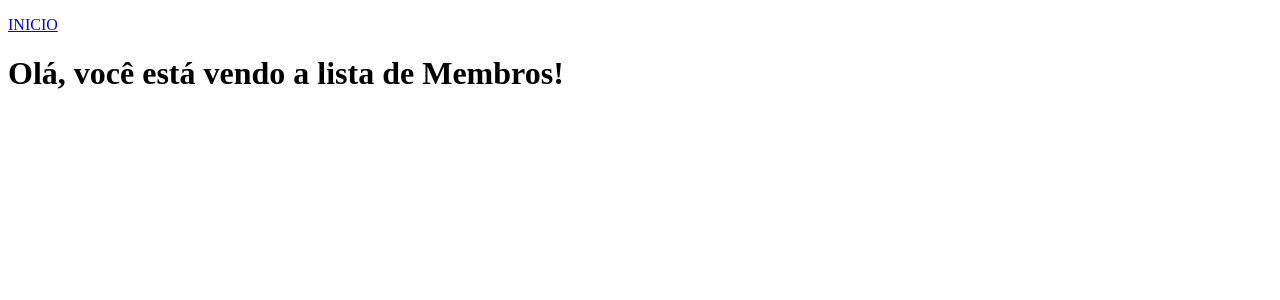
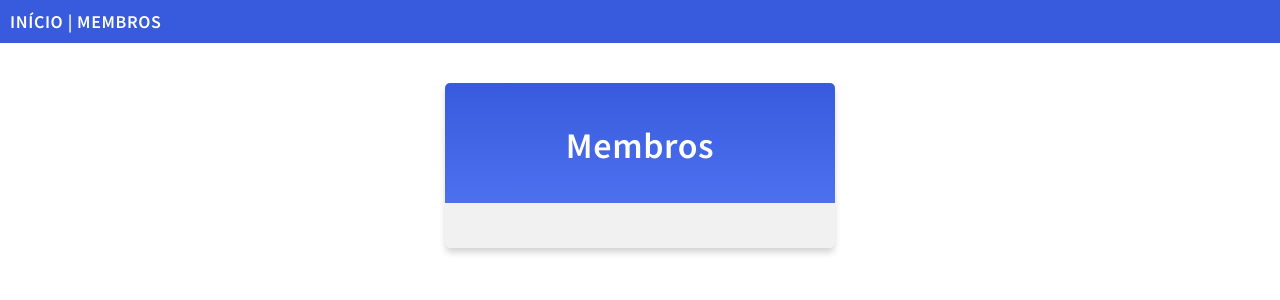
Before and after one commit to GuilhermeAlmeidaDev/w3schools-django-documentation, a Django app: page /membros/ in a window 1280 px wide. Shown: the top 300 px of the page. Run offline with Django 5.2, Linux system fonts and the light colour scheme; data that the repository does not hold is empty.

Commit message:
Adding CSS styling from the w3schools site

```diff
--- a/meu_clube_de_tenis/membros/templates/master.html
+++ b/meu_clube_de_tenis/membros/templates/master.html
@@ -1,9 +1,16 @@
+{% load static %}
 <!DOCTYPE html>
 <html>
 <head>
   <title>{% block title %}{% endblock %}</title>
+  <link rel="stylesheet" href="{% static 'meus_estilos.css' %}">
 </head>
 <body>
+
+  <div class="topnav">
+    <a href="/">INÍCIO</a> |
+    <a href="/membros">MEMBROS</a>
+  </div>
 
 {% block content %}
 {% endblock %}
--- a/meu_clube_de_tenis/membros/templates/template.html
+++ b/meu_clube_de_tenis/membros/templates/template.html
@@ -1,7 +1,7 @@
 {% load static %}
 <!DOCTYPE html>
 <html>
-  <link rel="stylesheet" href="{% static 'meu_primeiro.css' %}">
+  <link rel="stylesheet" href="{% static 'meu_global.css' %}">
 <body>
 
 {% with primeiro_nome="Tobias" %}
--- a/meu_clube_de_tenis/membros/templates/todos_membros.html
+++ b/meu_clube_de_tenis/membros/templates/todos_membros.html
@@ -1,14 +1,15 @@
 {% extends "master.html" %}
 
-{% block title %}Todos os Membros{% endblock %}
+{% block title %}
+    Todos os Membros
+{% endblock %}
 
 {% block content %}
-    <p><a href="/">INICIO</a></p>
-
-    <h1>Olá, você está vendo a lista de Membros!</h1>
-
-    <ul>
-        {% for membro in meus_membros %}
-            <li><a href="detalhes/{{ membro.id }}">{{ membro.primeiro_nome }} {{ membro.ultimo_nome }}</a></li>
-        {% endfor %}
+    <div class="mycard">
+        <h1>Membros</h1>
+        <ul>
+            {% for membro in meus_membros %}
+                <li onclick="window.location = 'detalhes/{{ membro.id }}'">{{ membro.primeiro_nome }} {{ membro.ultimo_nome }}</li>
+            {% endfor %}
+    </div>
 {% endblock %}
--- a/meu_clube_de_tenis/meu_clube_de_tenis/settings.py
+++ b/meu_clube_de_tenis/meu_clube_de_tenis/settings.py
@@ -120,6 +120,10 @@ STATIC_ROOT = BASE_DIR / "staticfiles"
 # https://docs.djangoproject.com/en/5.0/howto/static-files/
 STATIC_URL = 'static/'
 
+STATICFILES_DIRS = [
+    BASE_DIR / 'meusarquivosestaticos'
+]
+
 # Default primary key field type
 # https://docs.djangoproject.com/en/5.0/ref/settings/#default-auto-field
 
--- /dev/null
+++ b/meu_clube_de_tenis/meusarquivosestaticos/meus_estilos.css
@@ -0,0 +1,63 @@
+@import url('https://fonts.googleapis.com/css2?family=Source+Sans+Pro:wght@400;600&display=swap');
+body {
+  margin:0;
+  font: 600 18px 'Source Sans Pro', sans-serif;
+  letter-spacing: 0.64px;
+  color: #585d74;
+}
+.topnav {
+  background-color:#375BDC;
+  color:#ffffff;
+  padding:10px;
+}
+.topnav a:link, .topnav a:visited {
+  text-decoration: none;
+  color: #ffffff;
+}
+.topnav a:hover, .topnav a:active {
+  text-decoration: underline;
+}
+.mycard {
+  background-color: #f1f1f1;
+  background-image: linear-gradient(to bottom, #375BDC, #4D70EF);
+  background-size: 100% 120px;
+  background-repeat: no-repeat;
+  margin: 40px auto;
+  width: 350px;
+  border-radius: 5px;
+  box-shadow: 0 5px 7px -1px rgba(51, 51, 51, 0.23);
+  padding: 20px;
+}
+.mycard h1 {
+  text-align: center;
+  color:#ffffff;
+  margin:20px 0 60px 0;
+}
+ul {
+  list-style-type: none;
+  padding: 0;
+  margin: 0;
+}
+li {
+  background-color: #ffffff;
+  background-image: linear-gradient(to right, #375BDC, #4D70EF);
+  background-size: 50px 60px;
+  background-repeat: no-repeat;
+  cursor: pointer;
+  transition: transform .25s;
+  border-radius: 5px;
+  box-shadow: 0 5px 7px -1px rgba(51, 51, 51, 0.23);
+  padding: 15px;
+  padding-left: 70px;
+  margin-top: 5px;
+}
+li:hover {
+  transform: scale(1.1);
+}
+a:link, a:visited {
+  color: #375BDC;
+}
+.main, .main h1 {
+  text-align:center;
+  color:#375BDC;
+}
```
Also changed, not shown: meu_clube_de_tenis/membros/templates/detalhes.html (+8 -11 lines), meu_clube_de_tenis/membros/templates/main.html (+5 -4 lines), 2 other files.
